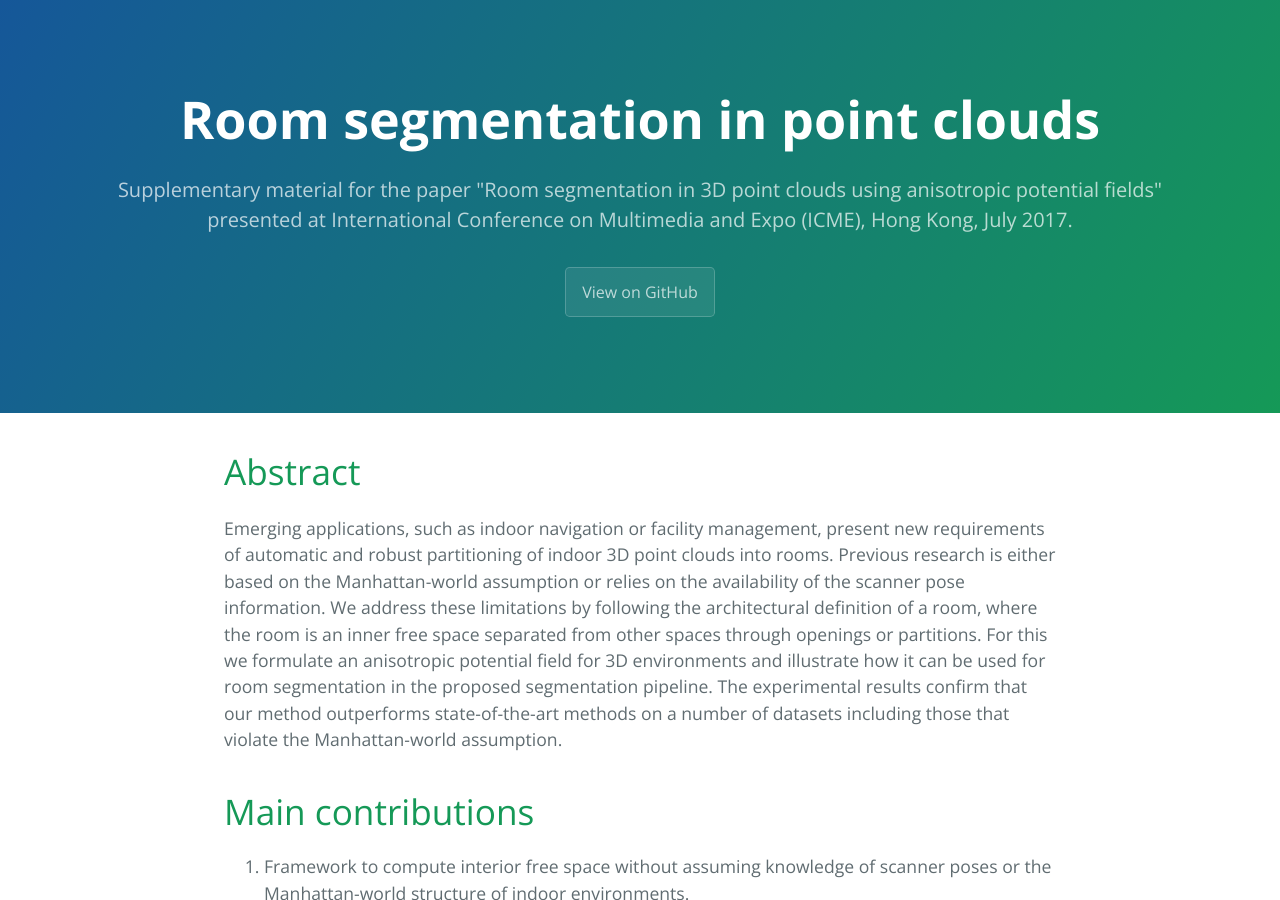
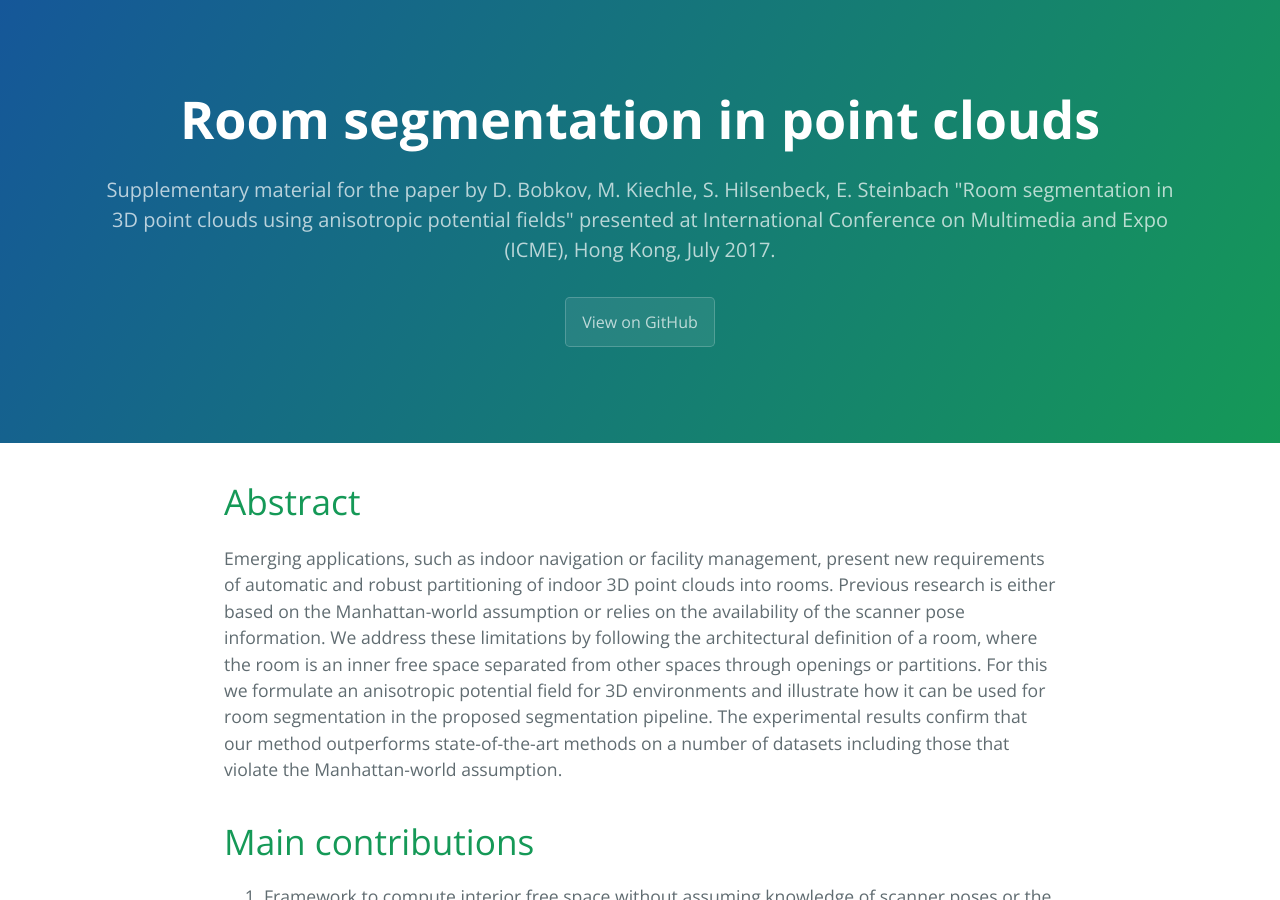
Before and after one commit to DBobkov/room-segmentation, a Jekyll site: the page built from index.md, in a window 1280 px wide and 900 px high. Built offline with Jekyll 4.4.1, drawn with Linux system fonts in a browser that asks for light colours; our own code applies the rules of GitHub Pages for plain Markdown files.

Commit message:
Update _config.yml

```diff
--- a/_config.yml
+++ b/_config.yml
@@ -1,5 +1,5 @@
 title: Room segmentation in point clouds
-description: Supplementary material for the paper "Room segmentation in 3D point clouds using anisotropic potential fields" presented at International Conference on Multimedia and Expo (ICME), Hong Kong, July 2017.
+description: Supplementary material for the paper by D. Bobkov, M. Kiechle, S. Hilsenbeck, E. Steinbach "Room segmentation in 3D point clouds using anisotropic potential fields" presented at International Conference on Multimedia and Expo (ICME), Hong Kong, July 2017.
 show_downloads: false
 google_analytics:
 theme: jekyll-theme-cayman
```
